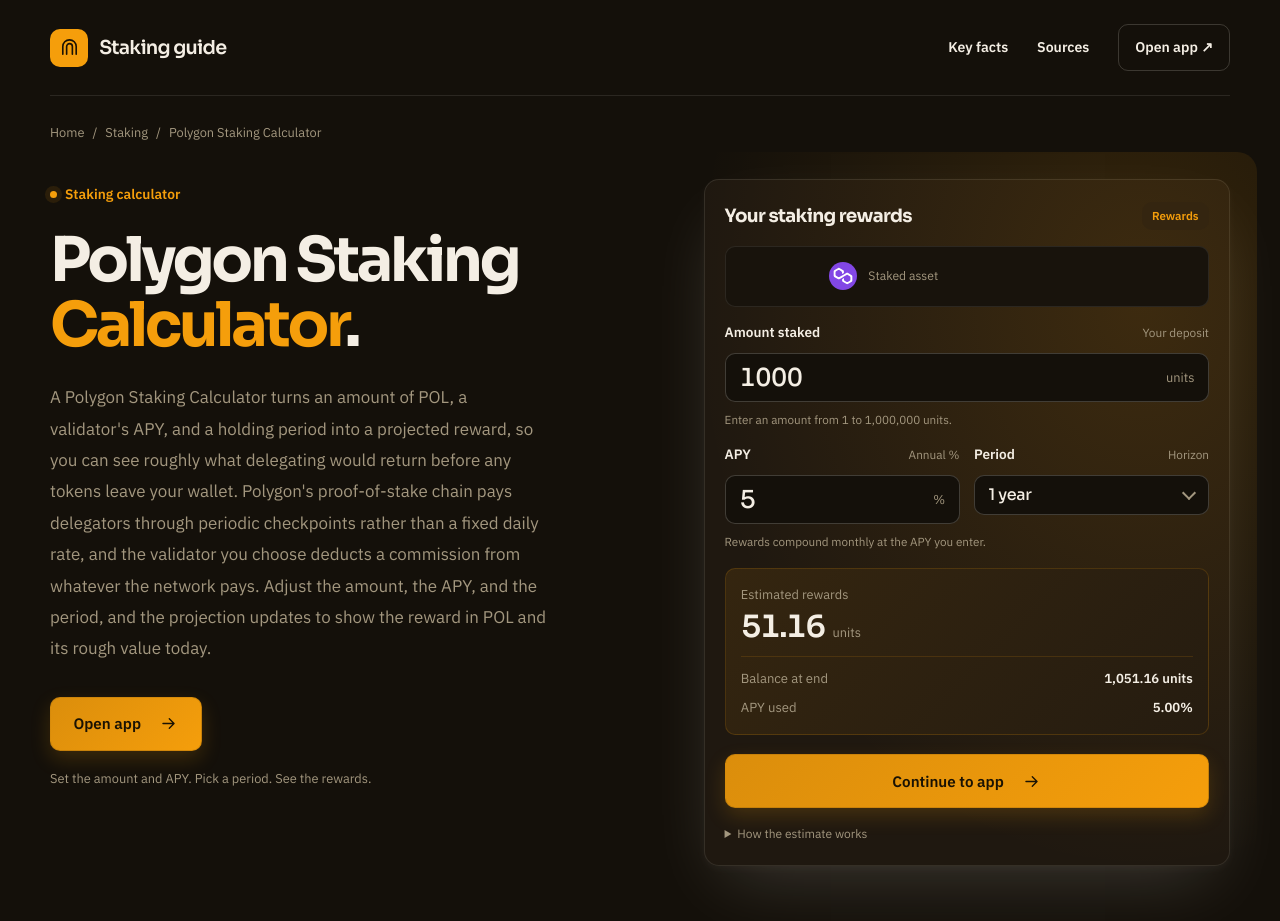
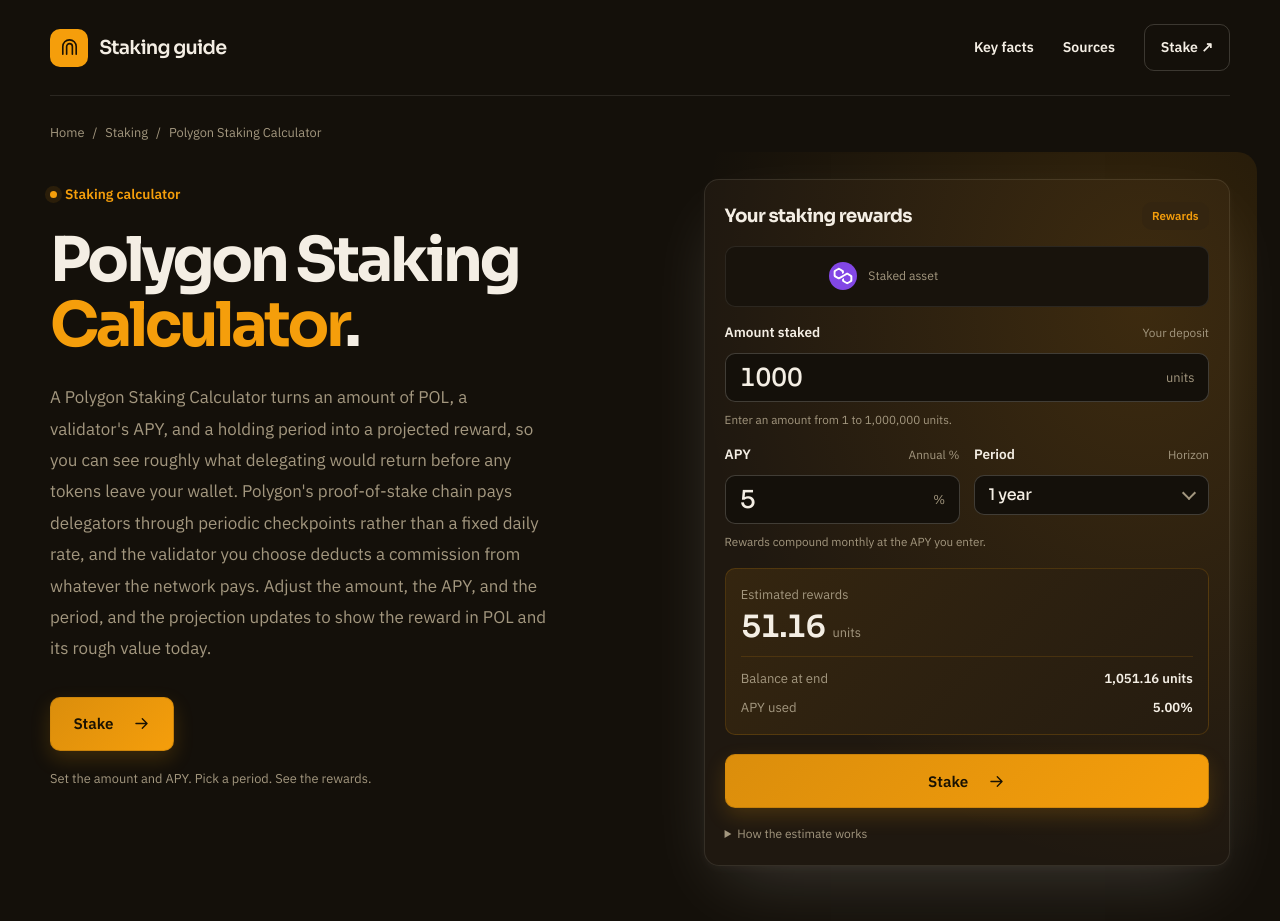
Before and after one commit to Polygon-Staking-Calculator/Polygon-Staking-Calculator.github.io, a plain HTML site: page index.html in a window 1280 px wide. Shown: the top 921 px of the page. Drawn offline with Linux system fonts and the light colour scheme.

Commit message:
Compact hero; action-verb CTA (swap/bridge/stake)

```diff
--- a/index.html
+++ b/index.html
@@ -157,7 +157,7 @@
       <div class="ce2c524">
         <a class="ccc520a" href="#key-facts">Key facts</a>
         <a class="ccc520a" href="#sources">Sources</a>
-        <a class="c063469" href="dashboard/">Open app <span aria-hidden="true">↗</span></a>
+        <a class="c063469" href="dashboard/">Stake <span aria-hidden="true">↗</span></a>
       </div>
     </nav>
     <div class="cacc9e1"><nav class="cce0ecb" aria-label="Breadcrumb"><a href="dashboard/">Home</a> <span>/</span> <span>Staking</span> <span>/</span> <span>Polygon Staking Calculator</span></nav></div>
@@ -166,7 +166,7 @@
         <span class="c9460f8">Staking calculator</span>
         <h1 id="hero-heading">Polygon Staking <em>Calculator</em>.</h1>
         <p class="cae4ef3">A Polygon Staking Calculator turns an amount of POL, a validator's APY, and a holding period into a projected reward, so you can see roughly what delegating would return before any tokens leave your wallet. Polygon's proof-of-stake chain pays delegators through periodic checkpoints rather than a fixed daily rate, and the validator you choose deducts a commission from whatever the network pays. Adjust the amount, the APY, and the period, and the projection updates to show the reward in POL and its rough value today.</p>
-        <a class="cac356f" href="dashboard/">Open app <svg aria-hidden="true" width="19" height="19" viewBox="0 0 24 24" fill="none"><path d="M5 12h14m-6-6 6 6-6 6" stroke="var(--accent-ink)" stroke-width="1.7" stroke-linecap="round" stroke-linejoin="round"/></svg></a>
+        <a class="cac356f" href="dashboard/">Stake <svg aria-hidden="true" width="19" height="19" viewBox="0 0 24 24" fill="none"><path d="M5 12h14m-6-6 6 6-6 6" stroke="var(--accent-ink)" stroke-width="1.7" stroke-linecap="round" stroke-linejoin="round"/></svg></a>
         <p class="cfddbd6">Set the amount and APY. Pick a period. See the rewards.</p>
       </div>
       <aside class="c844770" aria-labelledby="calculator-heading">
@@ -201,7 +201,7 @@
             <div><dt>APY used</dt><dd><output id="apyout" for="amount">5.00%</output></dd></div>
           </dl>
         </div>
-        <a class="cac356f" href="dashboard/">Continue to app <svg aria-hidden="true" width="19" height="19" viewBox="0 0 24 24" fill="none"><path d="M5 12h14m-6-6 6 6-6 6" stroke="var(--accent-ink)" stroke-width="1.7" stroke-linecap="round" stroke-linejoin="round"/></svg></a>
+        <a class="cac356f" href="dashboard/">Stake <svg aria-hidden="true" width="19" height="19" viewBox="0 0 24 24" fill="none"><path d="M5 12h14m-6-6 6 6-6 6" stroke="var(--accent-ink)" stroke-width="1.7" stroke-linecap="round" stroke-linejoin="round"/></svg></a>
         <details class="c684caf">
           <summary>How the estimate works</summary>
           <p>Rewards compound monthly: the balance at the end equals the amount staked times (1 + APY/12) raised to the number of months in the period, and the estimated rewards are that balance minus your deposit. The APY you enter is the annual rate; actual rates vary with the network and validator.</p>
```
